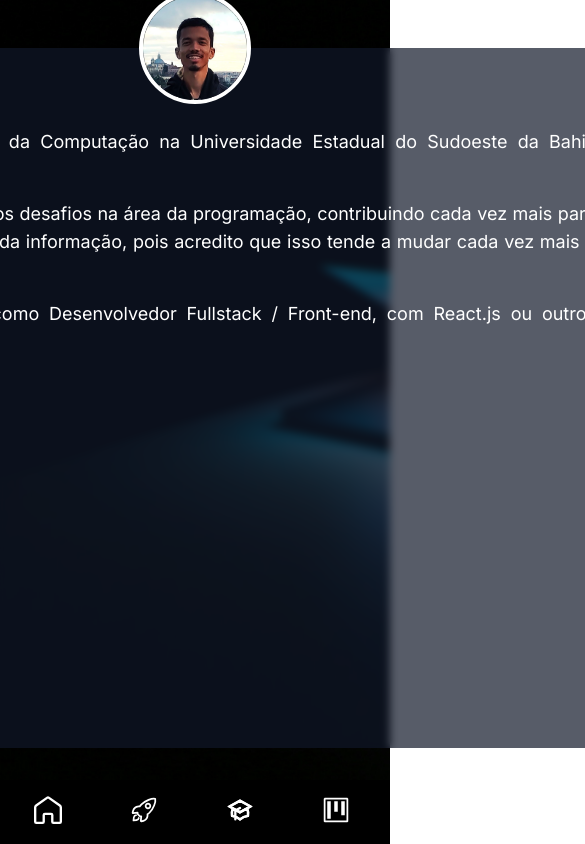
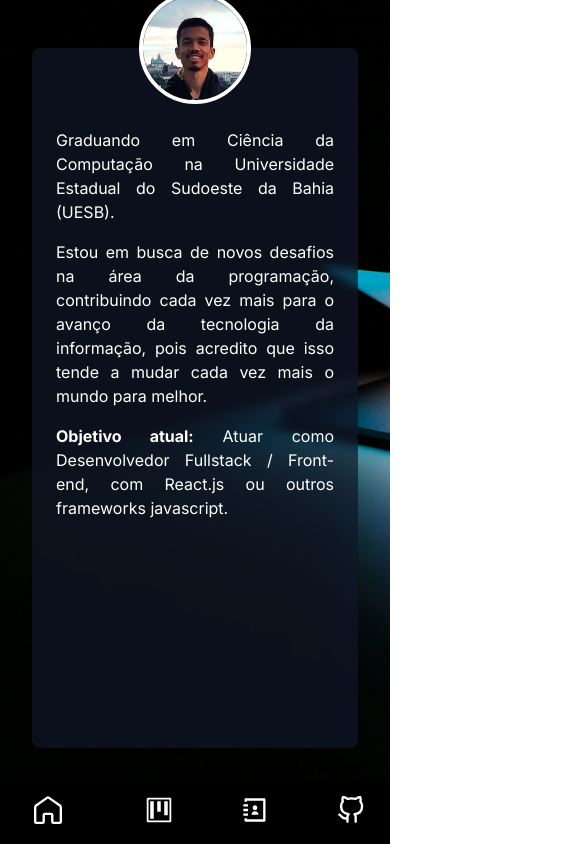
Before and after one commit to ricardorodriguespes17/meu-portifolio, a Next.js app: page /about in a window 390 px wide. Shown: the top 844 px of the page, 585 px wide, since content can reach past the window. Built offline with nearby package versions, Linux system fonts and the light colour scheme.

Commit message:
refactor: about page responsive

```diff
--- a/src/app/about/page.tsx
+++ b/src/app/about/page.tsx
@@ -3,11 +3,11 @@ import ProfilePhoto from "@/components/ProfilePhoto";
 
 export default function AboutPage() {
   return (
-    <div className="relative mt-4">
+    <div className="relative mt-4 w-full flex items-center justify-center">
       <div className="absolute top-0 left-1/2 transform -translate-x-1/2 -translate-y-1/2 z-50">
         <ProfilePhoto />
       </div>
-      <Main grid={false} className="pt-20 gap-4 *:text-justify *:text-lg">
+      <Main grid={false} className="pt-20 gap-4 *:text-justify md:*:text-lg">
         <p>Graduando em Ciência da Computação na Universidade Estadual do Sudoeste da Bahia (UESB).</p>
         <p>
           Estou em busca de novos desafios na área da programação, contribuindo
--- a/src/components/MainContainer/Main.tsx
+++ b/src/components/MainContainer/Main.tsx
@@ -1,3 +1,5 @@
+import classNames from "classnames"
+
 export type MainProps = {
   children?: React.ReactNode
   grid?: boolean
@@ -8,10 +10,14 @@ const Main = ({ children, grid = true, className }: MainProps) => {
   let innerClassName = grid
     ? "grid grid-cols-2 md:grid-cols-3 lg:grid-cols-4"
     : "flex flex-col"
-  innerClassName += " " + className
 
   return (
-    <div className={`${innerClassName} justify-start items-center gap-x-24 bg-primary w-[850px] max-w-full h-[700px] md:h-[400px] max-h-full rounded-lg bg-opacity-70 backdrop-blur-sm py-2 px-6 overflow-auto`}>
+    <div className={
+      classNames(
+        "justify-start items-center gap-x-24 bg-primary w-[850px] max-w-full h-[700px] md:h-[400px] max-h-full rounded-lg bg-opacity-70 backdrop-blur-sm py-2 px-6 overflow-auto",
+        innerClassName,
+        className
+      )}>
       {children}
     </div>
   )
--- a/src/components/ToolBar.tsx
+++ b/src/components/ToolBar.tsx
@@ -26,10 +26,10 @@ const ToolBar = ({ }: ToolBarProps) => {
   }
 
   return (
-    <div className="flex bg-black w-full h-16">
+    <div className="flex bg-black w-full h-16 gap-2">
       <Main.Button iconName="home" navigateTo="/" />
 
-      <div className="flex justify-center flex-1">
+      <div className="flex justify-center flex-1 overflow-auto pl-4">
         {buttons
           .filter(item => item.path !== pathname && item.path !== "/")
           .map(item => (
```
